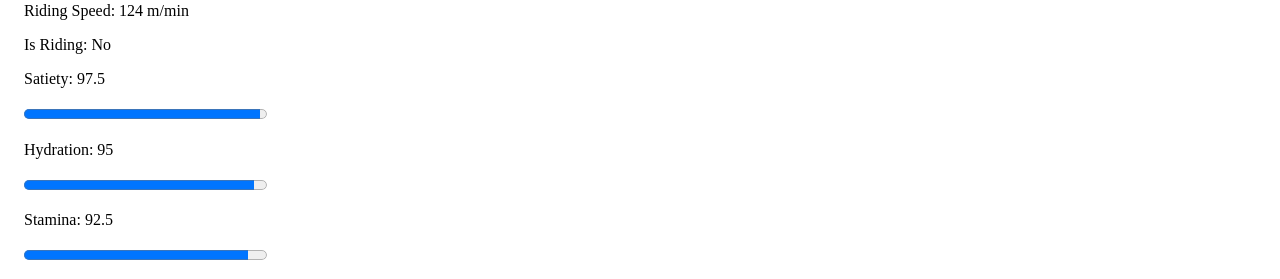
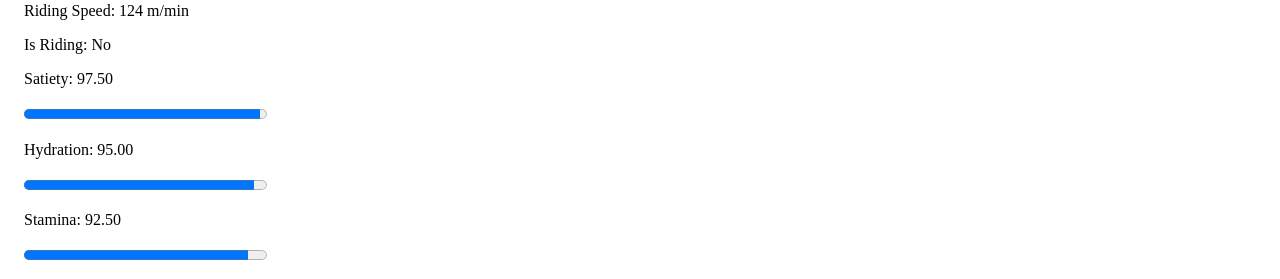
Before and after one commit to c1921/Drifting-Web, a Vue app: page / in a window 1280 px wide. Shown: the part 362-641 px from the top of the page. Built offline with nearby package versions, Linux system fonts and the light colour scheme.

Commit message:
状态值小数点后两位

```diff
--- a/src/components/CharacterPanel.vue
+++ b/src/components/CharacterPanel.vue
@@ -12,19 +12,19 @@
     <p>{{ $t('ridingSpeed') }}: {{ character.ridingSpeed }} {{ $t('distanceUnit') }}/min</p>
     <p>{{ $t('isRiding') }}: {{ character.isRiding ? $t('yes') : $t('no') }}</p>
     <div>
-      <p>{{ $t('satiety') }}: {{ character.satiety }}</p>
+      <p>{{ $t('satiety') }}: {{ character.satiety.toFixed(2) }}</p>
       <progress :value="character.satiety" max="100"></progress>
     </div>
     <div>
-      <p>{{ $t('hydration') }}: {{ character.hydration }}</p>
+      <p>{{ $t('hydration') }}: {{ character.hydration.toFixed(2) }}</p>
       <progress :value="character.hydration" max="100"></progress>
     </div>
     <div>
-      <p>{{ $t('stamina') }}: {{ character.stamina }}</p>
+      <p>{{ $t('stamina') }}: {{ character.stamina.toFixed(2) }}</p>
       <progress :value="character.stamina" max="100"></progress>
     </div>
     <div>
-      <p>{{ $t('mood') }}: {{ character.mood }}</p>
+      <p>{{ $t('mood') }}: {{ character.mood.toFixed(2) }}</p>
       <progress :value="character.mood" max="100"></progress>
     </div>
   </div>
```
